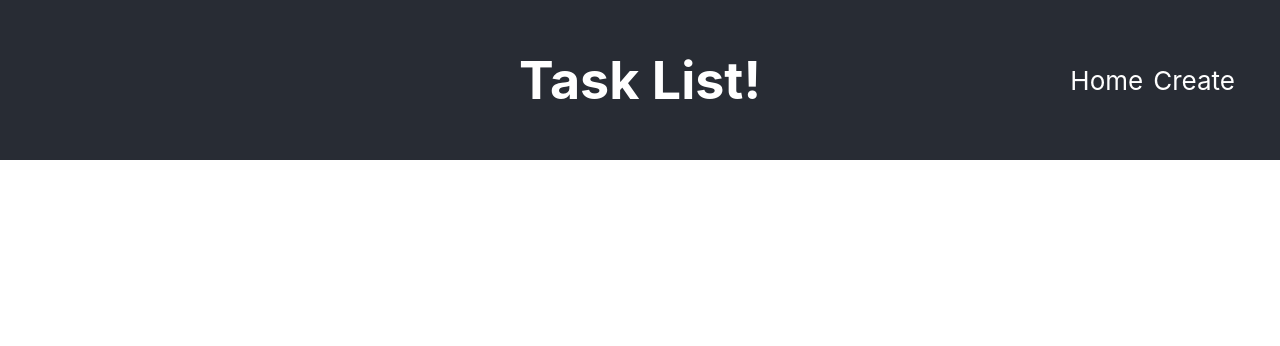
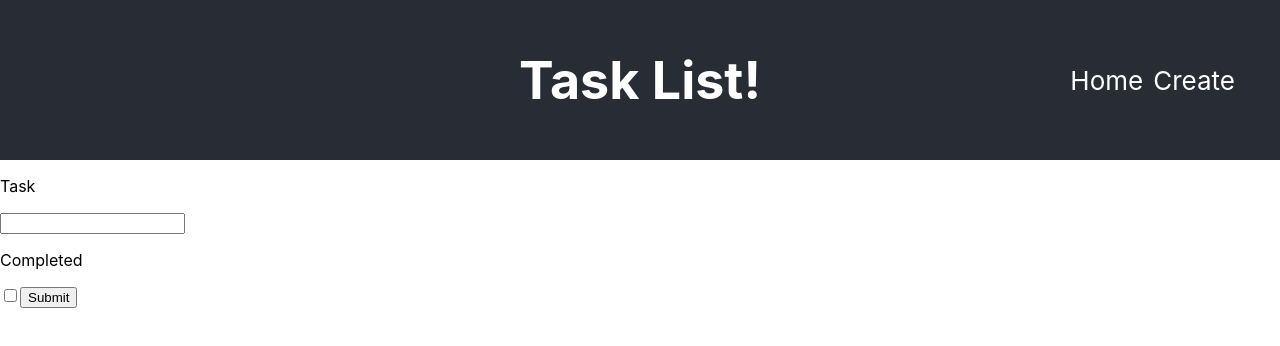
Before and after one commit to BrianMcPhillips/nTask-fe, a React (Create React App) app: page /create in a window 1280 px wide. Shown: the top 346 px of the page. Built offline with nearby package versions, Linux system fonts and the light colour scheme; no server answers.

Commit message:
Add Links to header, fix adding list bug

```diff
--- a/src/components/App.css
+++ b/src/components/App.css
@@ -1,7 +1,7 @@
 .App {
   text-align: center;
 }
-
+/*
 .App-logo {
   height: 40vmin;
   pointer-events: none;
@@ -35,4 +35,4 @@
   to {
     transform: rotate(360deg);
   }
-}
+} */
--- a/src/components/App.js
+++ b/src/components/App.js
@@ -7,6 +7,7 @@ import {
 import SignIn from './SignIn/SignIn';
 import List from './List/List';
 import Header from './Header/Header';
+import Create from './Create/Create';
 
 export default class App extends Component {
   render() {
@@ -25,6 +26,11 @@ export default class App extends Component {
               exact
               render={(routerProps) => <List {...routerProps}/>}
             />
+            <Route
+              path='/create'
+              exact
+              render={(routerProps) => <Create {...routerProps}/>}
+            />
           </Switch>
         </Router>
       </div>
--- a/src/components/Create/Create.jsx
+++ b/src/components/Create/Create.jsx
@@ -34,8 +34,8 @@ export default class Create extends Component {
         <Form
           todo={todo}
           completed={completed}
-          handleTodo={this.handleTodo}
-          handleCompleted={this.handleCompleted}
+          handleTodo={this.handleTodoChange}
+          handleCompleted={this.handleCompletedChange}
           handleSubmit={this.handleSubmit}
         />
       </div>
--- a/src/components/Form/Form.jsx
+++ b/src/components/Form/Form.jsx
@@ -14,7 +14,7 @@ export default class Form extends Component {
         <form onSubmit={handleSubmit}>
           <label>
             <p>Task</p>
-            <input onChange={handleTodo} type="text" required defaultValue={todo}/>
+            <input onChange={handleTodo} type="text" defaultValue={todo}/>
           </label>
           <label>
             <p>Completed</p>
--- a/src/components/Header/Header.jsx
+++ b/src/components/Header/Header.jsx
@@ -8,7 +8,7 @@ export default class Header extends Component {
       <div className={styles.header}>
         <h1>Task List!</h1>
         <div className={styles.links}>
-          <Link to="/">Home</Link>
+          <Link to="/list">Home</Link>
           <Link to="/create">Create</Link>
         </div>
       </div>
--- a/src/components/List/Item/Item.jsx
+++ b/src/components/List/Item/Item.jsx
@@ -11,7 +11,7 @@ export default class Item extends Component {
     return (
       <div>
         <h1>{todo}</h1>
-        <h3>{completed}</h3>
+        <h3>Completed: {completed ? 'Yes' : 'No'}</h3>
       </div>
     )
   }
```
